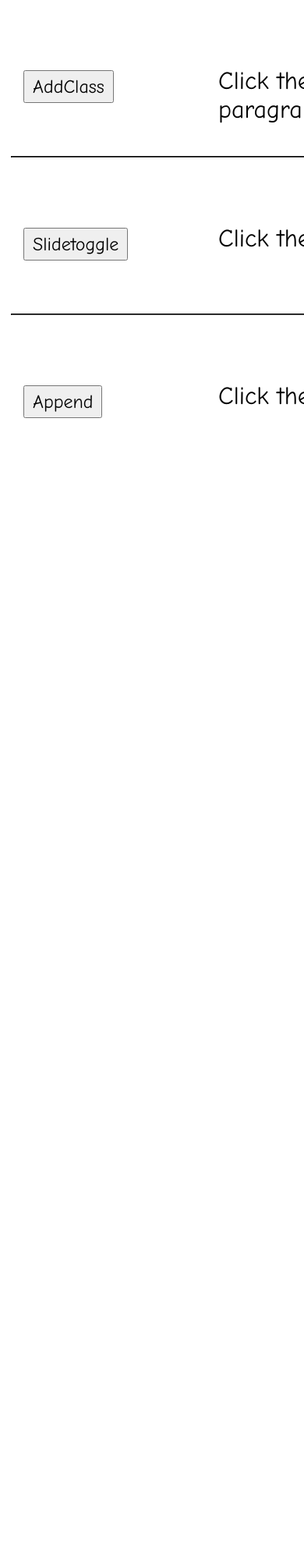
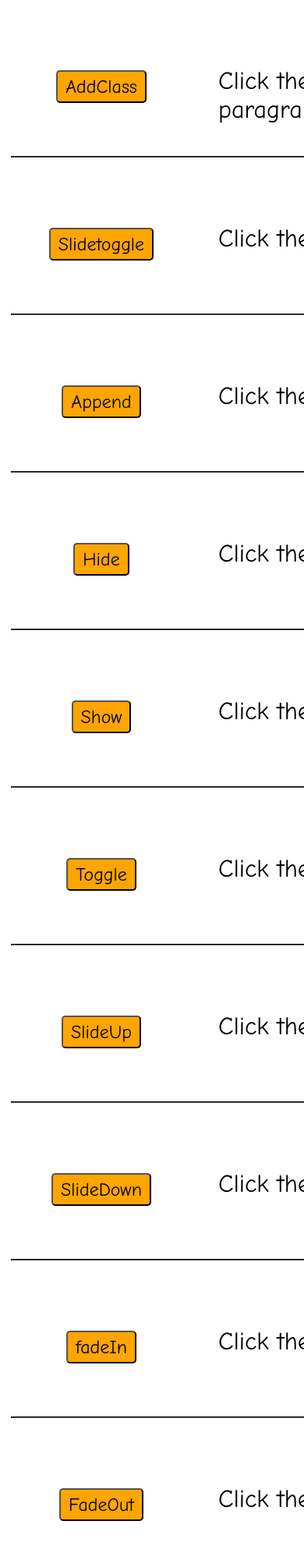
Before and after one commit to Jubhubmubfub/jquery_functions, a plain HTML site: page index.html in a window 390 px wide. Shown: the top 2000 px of the page at 78% size. Before the commit the page ends 844 px from the top, so only its background shows below. Drawn offline with nearby package versions, Linux system fonts and the light colour scheme.

Commit message:
added a lot of jQuery stuff

```diff
--- a/index.html
+++ b/index.html
@@ -8,6 +8,58 @@
     <script type="text/javascript">
       $(document).ready(function(){
 
+        $('#addClassButton').click(function(){
+          console.log("turn text red");
+          $('#addClass').addClass('red');
+        });
+
+        $('#slideToggleButton').click(function(){
+          console.log("slide hide the text");
+          $('#slideToggle').slideToggle();
+        });
+
+        $('#appendButton').click(function(){
+          console.log("append some text");
+          $('#append').append(" Here is some appended text!");
+        });
+
+        $('#hideButton').click(function(){
+          console.log("hiding some text");
+          $('#hide').hide();
+        });
+
+        $('#show').hide();
+        $('#showButton').click(function(){
+          console.log("showing some text");
+          $('#show').show();
+        });
+
+        $('#toggleButton').click(function(){
+          console.log("toggling some text");
+          $('#toggle').toggle("slow");
+        });
+
+        $('#slideUpButton').click(function(){
+          console.log("sliding up some text");
+          $('#slideUp').slideUp();
+        });
+
+        $('#slideDown').hide();
+        $('#slideDownButton').click(function(){
+          console.log("sliding down some text");
+          $('#slideDown').slideDown();
+        });
+
+        $('#fadeIn').hide();
+        $('#fadeInButton').click(function(){
+          console.log("fading in some text");
+          $('#fadeIn').fadeIn();
+        });
+
+        $('#fadeOutButton').click(function(){
+          console.log("fading out some text");
+          $('#fadeOut').fadeOut();
+        });
 
       });
     </script>
@@ -16,63 +68,105 @@
     <div class="wrapper">
       <div class="block">
         <div class="block1">
-          <button type="button" name="AddClass">AddClass</button>
+          <button id="addClassButton" type="button" name="AddClass">AddClass</button>
         </div>
         <div class="block2">
           <h1>AddClass</h1>
-          <p>Click the button to add class 'red' to this paragraph</p>
+          <p id="addClass">Click the button to add class 'red' to this paragraph</p>
         </div>
       </div>
       <hr>
       <div class="block">
         <div class="block1">
-          <button type="button" name="AddClass">Slidetoggle</button>
+          <button id="slideToggleButton" type="button" name="slidetoggle">Slidetoggle</button>
         </div>
         <div class="block2">
           <h1>Slidetoggle</h1>
-          <p>Click the button to slidetoggle a hidden image</p>
+          <p id="slideToggle">Click the button to slidetoggle a hidden image</p>
         </div>
       </div>
       <hr>
       <div class="block">
         <div class="block1">
-          <button type="button" name="AddClass">Append</button>
+          <button id="appendButton" type="button" name="append">Append</button>
         </div>
         <div class="block2">
           <h1>Append</h1>
-          <p>Click the button to append a new paragraph!</p>
-        </div>
-      </div>
-      <!-- <hr>
-      <div class="block">
-        <div class="block1">
-          <button type="button" name="AddClass">AddClass</button>
-        </div>
-        <div class="block2">
-          <h1>AddClass</h1>
-          <p>Click the button to add class 'red' to this paragraph</p>
+          <p id="append">Click the button to append a new paragraph!</p>
         </div>
       </div>
       <hr>
       <div class="block">
         <div class="block1">
-          <button type="button" name="AddClass">AddClass</button>
+          <button id="hideButton" type="button" name="hide">Hide</button>
         </div>
         <div class="block2">
-          <h1>AddClass</h1>
-          <p>Click the button to add class 'red' to this paragraph</p>
+          <h1>Hide</h1>
+          <p id="hide">Click the button to hide the text!</p>
         </div>
       </div>
       <hr>
       <div class="block">
         <div class="block1">
-          <button type="button" name="AddClass">AddClass</button>
+          <button id="showButton" type="button" name="show">Show</button>
         </div>
         <div class="block2">
-          <h1>AddClass</h1>
-          <p>Click the button to add class 'red' to this paragraph</p>
+          <h1>Show</h1>
+          <p>Click the button to show the text!</p>
+          <p id="show">Wow! I'm not hidden anymore!</p>
         </div>
-      </div> -->
-    </div>
+      </div>
+      <hr>
+      <div class="block">
+        <div class="block1">
+          <button id="toggleButton" type="button" name="toggle">Toggle</button>
+        </div>
+        <div class="block2">
+          <h1>Toggle</h1>
+          <p id="toggle">Click the button to Toggle text!</p>
+        </div>
+      </div>
+      <hr>
+      <div class="block">
+        <div class="block1">
+          <button id="slideUpButton" type="button" name="slideUp">SlideUp</button>
+        </div>
+        <div class="block2">
+          <h1>SlideUp</h1>
+          <p id="slideUp">Click the button to slide up the text!</p>
+        </div>
+      </div>
+      <hr>
+      <div class="block">
+        <div class="block1">
+          <button id="slideDownButton" type="button" name="slideDown">SlideDown</button>
+        </div>
+        <div class="block2">
+          <h1>SlideDown</h1>
+          <p>Click the button to slide down the text!</p>
+          <p id="slideDown">Wow! What a fun slide!</p>
+        </div>
+      </div>
+      <hr>
+      <div class="block">
+        <div class="block1">
+          <button id="fadeInButton" type="button" name="fadeIn">fadeIn</button>
+        </div>
+        <div class="block2">
+          <h1>fadeIn</h1>
+          <p>Click the button to fade in the text!</p>
+          <p id="fadeIn">Wow! I faded in!</p>
+        </div>
+      </div>
+      <hr>
+      <div class="block">
+        <div class="block1">
+          <button id="fadeOutButton" type="button" name="fadeOut">FadeOut</button>
+        </div>
+        <div class="block2">
+          <h1>fadeOut</h1>
+          <p id="fadeOut">Click the button to fade out the text!</p>
+        </div>
+      </div>
   </body>
 </html>
--- a/styles.css
+++ b/styles.css
@@ -34,15 +34,17 @@
   /*background: brown;*/
   position:absolute;
   left:0px;
-  text-align:left;
+  text-align:center;
 }
 
 .block1 button {
   /*background:pink;*/
   display:inline-block;
-  margin:90px 0px 30px 30px;
+  margin:90px 0px 30px 0px;
   padding:5px 10px;
   font-size:1.5em;
+  border-radius: 5px;
+  background:orange;
 }
 
 .block .block2 {
@@ -62,3 +64,7 @@
   font-size:2em;
   margin:10px 10px 20px 10px;
 }
+
+.red {
+  color:red;
+}
```
